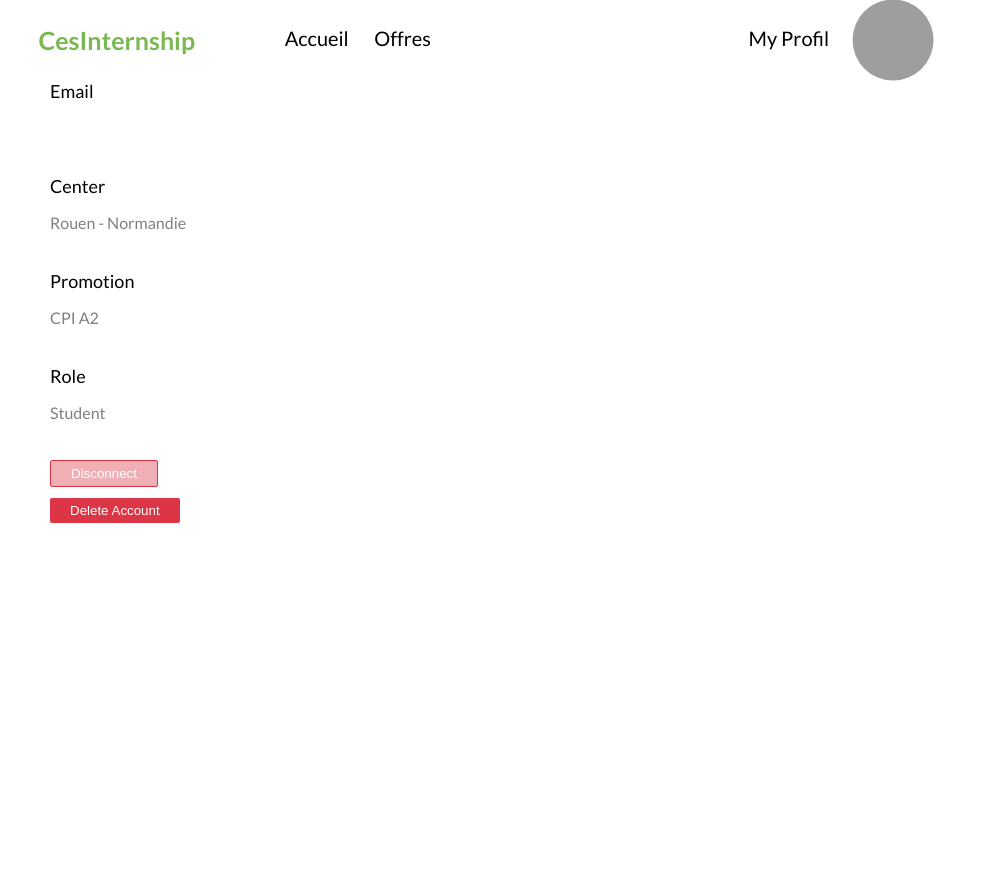
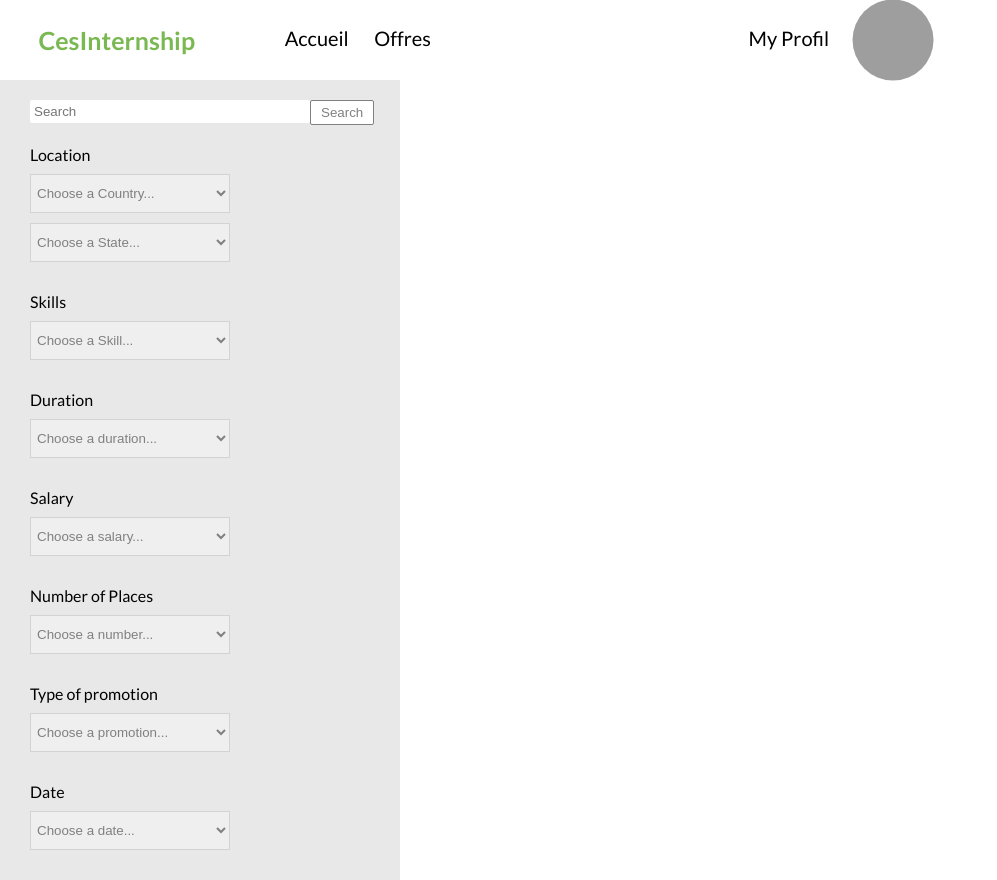
Before and after one commit to ByJfMarie/_CesInternship, a Vue app: page /about in a window 1280 px wide. Shown: the whole page, without its empty margins (0-997 px from the left). Before the commit the page ends 800 px from the top, so only its background shows below. Built offline with nearby package versions, Linux system fonts and the light colour scheme; grey boxes are pictures that could not be loaded.

Commit message:
Search Offers page

```diff
--- /dev/null
+++ b/src/assets/style/searchOffers.scss
@@ -0,0 +1,63 @@
+@import 'app.scss';
+
+.contener {
+    position:relative;
+    float:left;
+    background-color: #E8E8E8;
+    width: 400px;
+    height: 800px;
+}
+
+.form {
+    padding:20px;
+    padding-left: 30px;
+    float: left;
+}
+
+.search{
+    float:left;
+    width: 280px;
+    padding:4px;
+    border-style: none;
+    border-radius: 2px;
+}
+
+input[type="button"]{
+    float:left;
+    background-color:white;
+    color: grey;
+    border: solid grey;
+    border-radius: 2px;
+    padding: 4px;
+    padding-left: 10px;
+    padding-right: 10px;
+    border-width: 1px;
+}
+
+input[type="button"]:hover {
+    background-color: lightgrey;
+}
+
+span {
+    float:left;
+    margin-top: 20px;
+    margin-bottom: 10px;
+}
+
+select {
+    position:relative;
+    float:left;
+    width: 200px;
+    margin-bottom: 10px;
+    padding: 2px;
+    margin-right: 200px;
+    padding-bottom: 10px;
+    padding-top: 10px;
+    color: grey;
+    border: solid lightgrey 1px;
+}
+
+.location{
+    position:relative;
+    float:left;
+}
--- /dev/null
+++ b/src/components/SearchOffers.vue
@@ -0,0 +1,83 @@
+<template>
+  <div class="contener">
+      <div class="form">
+        <input class="search" type="text" placeholder="Search">
+        <input class="searchbutton" type="button" value="Search">
+        <br>
+        <span>Location</span>
+        <br>
+        <div class="location">
+        <select name="country">
+            <option value="">Choose a Country...</option>
+            <option value="France">France</option>
+            <option value="Amerique">Amerique</option>
+        </select>
+        <br>
+        <select name="state" id="selectState">
+            <option value="">Choose a State...</option>
+            <option value="Normandie">Normandie</option>
+            <option value="Creuse">Creuse</option>
+        </select>
+        </div>
+        <br>
+        <span>Skills</span>
+        <br>
+            <select name="skills" id="skills" class="choose">
+                <option value="">Choose a Skill...</option>
+                <option value="Management">Management</option>
+                <option value="Developpeur PHP">Developpeur PHP</option>
+            </select>
+        <br>
+        <span>Duration</span>
+        <br>
+            <select name="Duration" id="duration" class="choose">
+                <option value="">Choose a duration...</option>
+                <option value="2 months">2 months</option>
+                <option value="6 months">6 months</option>
+            </select>
+        <br>
+        <span>Salary</span>
+        <br>
+            <select name="Salary" id="salary" class="choose">
+                <option value="">Choose a salary...</option>
+                <option value="- 500 euros"> - 500 euros</option>
+                <option value="+ 500 euros">+ 500 euros</option>
+            </select>
+        <br>
+        <span>Number of Places</span>
+        <br>
+            <select name="number" id="number" class="choose">
+                <option value="">Choose a number...</option>
+                <option value="- 5"> - 5</option>
+                <option value="10">10</option>
+            </select>
+        <br>
+        <span>Type of promotion</span>
+        <br>
+            <select name="promotion" id="promotion" class="choose">
+                <option value="">Choose a promotion...</option>
+                <option value="CPI A1">CPI A1</option>
+                <option value="CPI A2">CPI A2</option>
+            </select>
+        <br>
+        <span>Date</span>
+        <br>
+            <select name="promotion" id="promotion" class="choose">
+                <option value="">Choose a date...</option>
+                <option value="23/05/21">23/05/21</option>
+                <option value="12/10/22">12/10/22</option>
+            </select>
+      </div>
+  </div>
+</template>
+
+<script>
+export default {
+    name: "SearchOffers"
+}
+</script>
+
+
+<style scoped lang="scss">
+@import "../assets/style/searchOffers.scss";
+</style>
--- a/src/views/About.vue
+++ b/src/views/About.vue
@@ -1,21 +1,21 @@
 <template>
   <div class="about">
     <NavBar />
-    <MyAccountDisplay />
+    <SearchOffers />
   </div>
 </template>
 
 <script>
 import Profil from "@/components/Profil.vue";
 import NavBar from "@/components/NavBar.vue";
-import MyAccountDisplay from "@/components/MyAccountDisplay.vue";
+import SearchOffers from "@/components/SearchOffers.vue";
 
 export default {
   name: "About",
   components: {
     Profil,
     NavBar,
-    MyAccountDisplay,
+    SearchOffers,
   },
 };
 </script>
```
